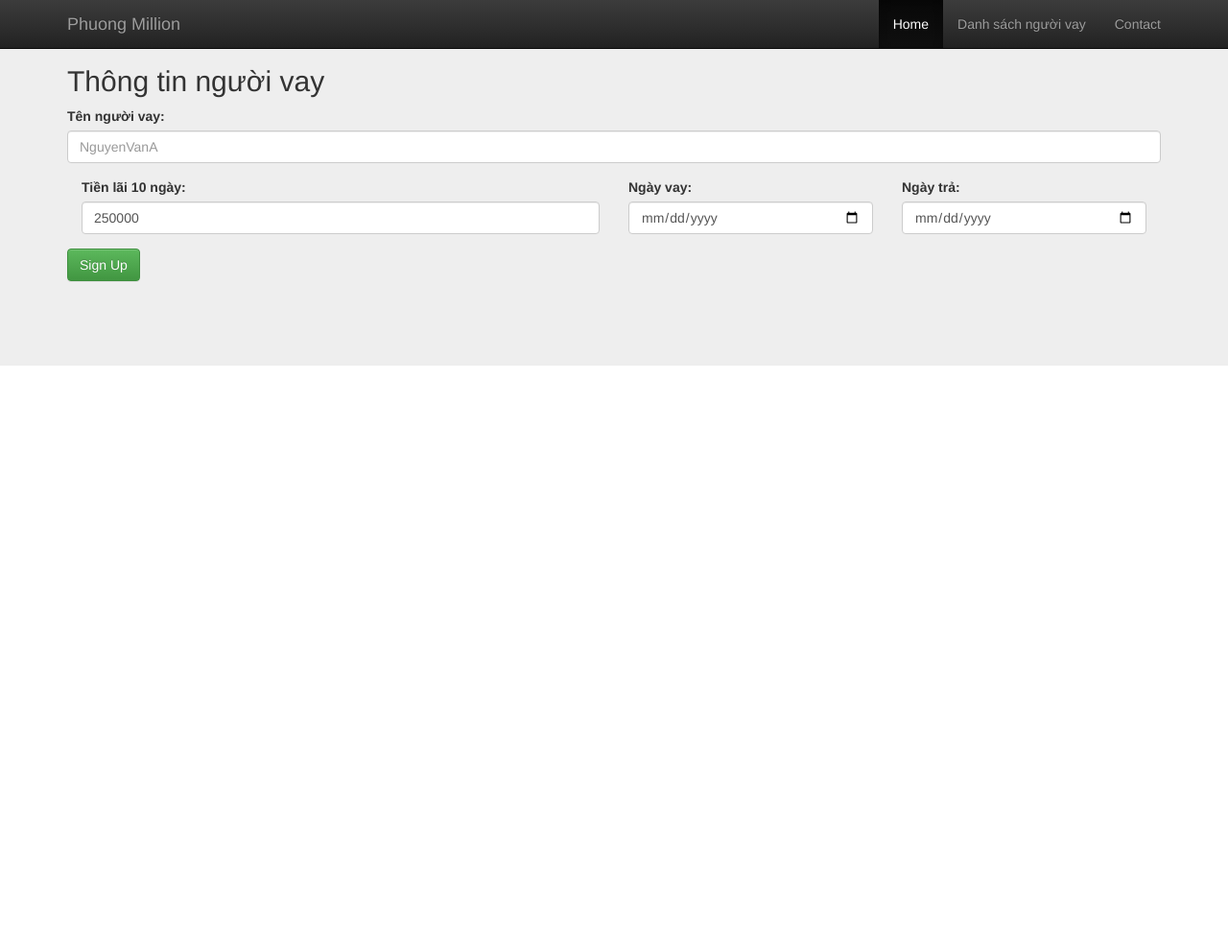
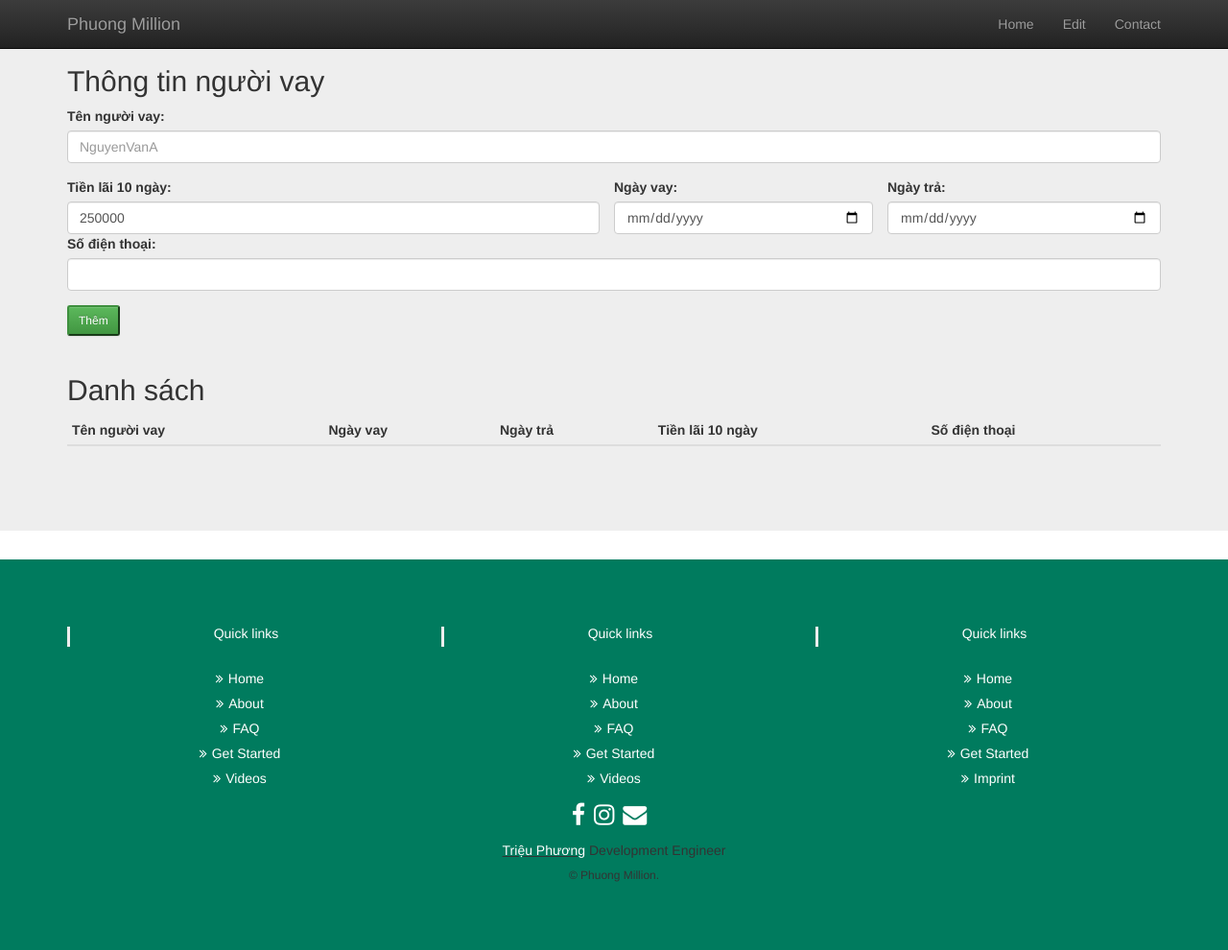
Before and after one commit to phuongmillion/app-tinh-tien, a Flask app: page / in a window 1280 px wide. Shown: the whole page at 96% size. Before the commit the page ends 381 px from the top, so only its background shows below. Run offline with Flask 2, Linux system fonts and the light colour scheme; lists and menus that the app fills with data are empty; some libraries are stand-ins or nearby versions.

Commit message:
ap ong  start app nua roi

```diff
--- a/app.py
+++ b/app.py
@@ -1,5 +1,6 @@
 import datetime
 import json
+from time import sleep
 
 from flask import Flask, render_template, flash, request, redirect
 from wtforms import Form, TextField, TextAreaField, validators, StringField, SubmitField
@@ -18,11 +19,12 @@ class ReusableForm(Form):
     ngaytra = TextField('ngaytra:', validators=[validators.required()])
 
 class NguoiVay:
-    def __init__(self, name=None, ngay_muon=None, ngay_ket_thuc=None, tien_lai_10_ngay=None ):
+    def __init__(self, name=None, ngay_muon=None, ngay_ket_thuc=None, tien_lai_10_ngay=None, sdt=None):
         self.name = name
         self.ngay_muon = ngay_muon
         self.ngay_ket_thuc = ngay_ket_thuc
         self.tien_lai_10_ngay = tien_lai_10_ngay
+        self.sdt = sdt
 
 tong_nguoi = []
 
@@ -37,7 +39,8 @@ def hello():
                              ngay_muon=datetime.date(int(split_year_borrow), int(split_month_borrow),
                                                      int(split_date_borrow)),
                              ngay_ket_thuc=datetime.date(int(split_y_back), int(split_m_back), int(split_d_back)),
-                             tien_lai_10_ngay=int(request.form['tienlai']))
+                             tien_lai_10_ngay=int(request.form['tienlai']),
+                             sdt=int(request.form['sdt']))
 
         if form.validate():
             # Save the comment here.
@@ -45,7 +48,7 @@ def hello():
         else:
             flash('Error: All the form fields are required. ')
 
-    return render_template('home.html')
+    return render_template('home.html', tong_nguoi=tong_nguoi)
 
 @app.route("/danhsach", methods=['GET'])
 def get_danh_sach():
@@ -53,8 +56,17 @@ def get_danh_sach():
 
 @app.route("/danhsach/", methods=['POST'])
 def dele_danh_sach():
-    tong_nguoi.pop(int(request.data.decode("utf-8")) - 1)
-    return redirect("/danhsach")
+    try:
+        tong_nguoi.pop(int(request.data.decode("utf-8")) - 1)
+    except:
+        return redirect('/danhsach')
+    return redirect('/danhsach')
+
+@app.route("/contact", methods=['GET'])
+def get_contact():
+
+    return render_template('contact.html')
+
 
 
 if __name__ == "__main__":
--- /dev/null
+++ b/static/footer.css
@@ -0,0 +1,75 @@
+@import url('https://maxcdn.bootstrapcdn.com/font-awesome/4.7.0/css/font-awesome.min.css');
+section {
+    padding: 60px 0;
+    bottom: 00px;
+}
+
+section .section-title {
+    text-align: center;
+    color: #007b5e;
+    margin-bottom: 50px;
+    text-transform: uppercase;
+}
+#footer {
+    background: #007b5e !important;
+}
+#footer h5{
+	padding-left: 10px;
+    border-left: 3px solid #eeeeee;
+    padding-bottom: 6px;
+    margin-bottom: 20px;
+    color:#ffffff;
+}
+#footer a {
+    color: #ffffff;
+    text-decoration: none !important;
+    background-color: transparent;
+    -webkit-text-decoration-skip: objects;
+}
+#footer ul.social li{
+	padding: 3px 0;
+}
+#footer ul.social li a i {
+    margin-right: 5px;
+	font-size:25px;
+	-webkit-transition: .5s all ease;
+	-moz-transition: .5s all ease;
+	transition: .5s all ease;
+}
+#footer ul.social li:hover a i {
+	font-size:30px;
+	margin-top:-10px;
+}
+#footer ul.social li a,
+#footer ul.quick-links li a{
+	color:#ffffff;
+}
+#footer ul.social li a:hover{
+	color:#eeeeee;
+}
+#footer ul.quick-links li{
+	padding: 3px 0;
+	-webkit-transition: .5s all ease;
+	-moz-transition: .5s all ease;
+	transition: .5s all ease;
+}
+#footer ul.quick-links li:hover{
+	padding: 3px 0;
+	margin-left:5px;
+	font-weight:700;
+}
+#footer ul.quick-links li a i{
+	margin-right: 5px;
+}
+#footer ul.quick-links li:hover a i {
+    font-weight: 700;
+}
+
+@media (max-width:767px){
+	#footer h5 {
+    padding-left: 0;
+    border-left: transparent;
+    padding-bottom: 0px;
+    margin-bottom: 10px;
+}
+}
--- /dev/null
+++ b/templates/footer.html
@@ -0,0 +1,61 @@
+<footer>
+
+
+           <link rel="stylesheet" href="static/footer.css">
+
+<!------ Include the above in your HEAD tag ---------->
+
+	<section id="footer" >
+		<div class="container">
+			<div class="row text-center text-xs-center text-sm-left text-md-left">
+				<div class="col-xs-12 col-sm-4 col-md-4">
+					<h5>Quick links</h5>
+					<ul class="list-unstyled quick-links">
+						<li><a href="javascript:void();"><i class="fa fa-angle-double-right"></i>Home</a></li>
+						<li><a href="javascript:void();"><i class="fa fa-angle-double-right"></i>About</a></li>
+						<li><a href="javascript:void();"><i class="fa fa-angle-double-right"></i>FAQ</a></li>
+						<li><a href="javascript:void();"><i class="fa fa-angle-double-right"></i>Get Started</a></li>
+						<li><a href="javascript:void();"><i class="fa fa-angle-double-right"></i>Videos</a></li>
+					</ul>
+				</div>
+				<div class="col-xs-12 col-sm-4 col-md-4">
+					<h5>Quick links</h5>
+					<ul class="list-unstyled quick-links">
+						<li><a href="javascript:void();"><i class="fa fa-angle-double-right"></i>Home</a></li>
+						<li><a href="javascript:void();"><i class="fa fa-angle-double-right"></i>About</a></li>
+						<li><a href="javascript:void();"><i class="fa fa-angle-double-right"></i>FAQ</a></li>
+						<li><a href="javascript:void();"><i class="fa fa-angle-double-right"></i>Get Started</a></li>
+						<li><a href="javascript:void();"><i class="fa fa-angle-double-right"></i>Videos</a></li>
+					</ul>
+				</div>
+				<div class="col-xs-12 col-sm-4 col-md-4">
+					<h5>Quick links</h5>
+					<ul class="list-unstyled quick-links">
+						<li><a href="javascript:void();"><i class="fa fa-angle-double-right"></i>Home</a></li>
+						<li><a href="javascript:void();"><i class="fa fa-angle-double-right"></i>About</a></li>
+						<li><a href="javascript:void();"><i class="fa fa-angle-double-right"></i>FAQ</a></li>
+						<li><a href="javascript:void();"><i class="fa fa-angle-double-right"></i>Get Started</a></li>
+						<li><a href="https://wwwe.sunlimetech.com" title="Design and developed by"><i class="fa fa-angle-double-right"></i>Imprint</a></li>
+					</ul>
+				</div>
+			</div>
+			<div class="row">
+				<div class="col-xs-12 col-sm-12 col-md-12 mt-2 mt-sm-5">
+					<ul class="list-unstyled list-inline social text-center">
+						<li class="list-inline-item"><a href="https://www.facebook.com/TrieuQuocPhuong"><i class="fa fa-facebook"></i></a></li>
+						<li class="list-inline-item"><a href="https://www.instagram.com/phuong.million/"><i class="fa fa-instagram"></i></a></li>
+						<li class="list-inline-item"><a href="https://mail.google.com/mail/" target="_blank"><i class="fa fa-envelope"></i></a></li>
+					</ul>
+				</div>
+				</hr>
+			</div>
+			<div class="row">
+				<div class="col-xs-12 col-sm-12 col-md-12 mt-2 mt-sm-2 text-center text-white">
+					<p><u><a href="https://www.facebook.com/TrieuQuocPhuong">Triệu Phương</a></u> Development Engineer </p>
+					<p class="h6">&copy Phuong Million.</p>
+				</div>
+				</hr>
+			</div>
+		</div>
+	</section>
+</footer>
--- a/templates/header.html
+++ b/templates/header.html
@@ -10,10 +10,12 @@
       </div>
       <div class="collapse navbar-collapse">
         <ul class="nav navbar-nav navbar-right">
-          <li class="active"><a href="/">Home</a></li>
-          <li><a href="/danhsach">Danh sách người vay</a></li>
-          <li><a href="#contact">Contact</a></li>
+          <li><a href="/">Home</a></li>
+          <li><a href="/danhsach">Edit</a></li>
+          <li><a href="/contact">Contact</a></li>
         </ul>
       </div><!--/.nav-collapse -->
     </div>
      </div>
+    <script src="https://ajax.googleapis.com/ajax/libs/jquery/3.3.1/jquery.min.js"></script>
+    <script src="https://maxcdn.bootstrapcdn.com/bootstrap/3.3.7/js/bootstrap.min.js"></script>
--- a/templates/home.html
+++ b/templates/home.html
@@ -10,7 +10,7 @@
     <body>
     {% include 'header.html' %}
 
- <div class="jumbotron">
+ <div class="jumbotron" style="min-height: 55vh">
 <div class="container">
       <h2>Thông tin người vay</h2>
 
@@ -19,21 +19,25 @@
       <label for="name">Tên người vay:</label>
       <input type="text" class="form-control" id="name" name="name" placeholder="NguyenVanA">
     </div>
-      <div class="form-row">
-    <div class="col-md-6 form-group">
+      <div class="form-row form-group" >
+    <div class="col-md-6 " style="padding-left: 0px">
       <label for="tienlai">Tiền lãi 10 ngày:</label>
       <input type="number" step="50000" class="form-control" id="tienlai" name="tienlai" value="250000" required>
     </div>
-    <div class="col-md-3 form-group">
+    <div class="col-md-3 " style="padding-left: 0px">
       <label for="ngayvay">Ngày vay:</label>
       <input type="date"  class="form-control" id="ngayvay" name="ngayvay" required>
     </div>
-    <div class="col-md-3 form-group">
+    <div class="col-md-3 " style="padding-right: 0px; padding-left: 0px">
       <label for="ngaytra">Ngày trả:</label>
       <input type="date" class="form-control" id="ngaytra" name="ngaytra" required>
     </div>
   </div>
-     <button type="submit" class="btn btn-success">Sign Up</button>
+      <div class="form-group">
+      <label for="Sđt">Số điện thoại:</label>
+      <input type="number" class="form-control" id="Sđt" name="sdt">
+    </div>
+     <button type="submit" class="btn-sm btn-success">Thêm</button>
 
   </form>
   <br>
@@ -55,11 +59,35 @@
         {% endfor %}
             {% endif %}
         {% endwith %}
-
+    <h2>Danh sách</h2>
+    <table class="table table-condensed">
+        <thead>
+         <tr>
+        <th>Tên người vay</th>
+        <th>Ngày vay</th>
+        <th>Ngày trả</th>
+        <th>Tiền lãi 10 ngày</th>
+        <th>Số điện thoại</th>
+      </tr>
+    </thead>
+    <tbody>
+        {% for n in tong_nguoi %}
+        <tr id={{loop.index}}>
+        <td >{{n["name"]}}</td>
+        <td >{{n["ngay_muon"]}}</td>
+        <td >{{n["ngay_ket_thuc"]}}</td>
+        <td >{{n["tien_lai_10_ngay"]}}</td>
+        <td >{{n["sdt"]}}</td>
+        </tr>
+        {% endfor %}
+    </tbody>
+     </table>
 </div>
 <br>
  </div>
 </div>
 </div>
+    {% include 'footer.html' %}
+
 </body>
 </html>
```
Also changed, not shown: templates/contact.html (added, +20 -0 lines), templates/danhsach.html (+8 -2 lines).
